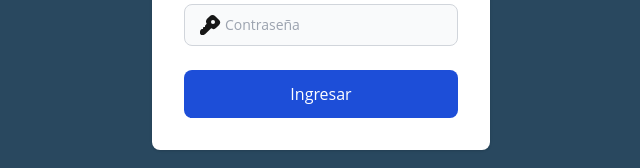
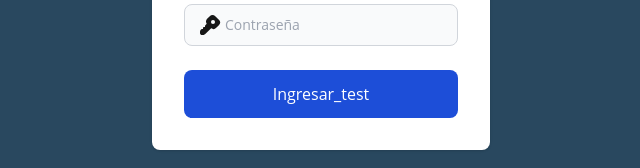
Before and after one commit to leodany8816/monitor_front2, a Next.js app: page / in a window 1280 px wide. Shown: the part 412-580 px from the top of the page, without its empty margins (319-959 px from the left). Built offline with nearby package versions, Linux system fonts and the light colour scheme.

Commit message:
test desplege

```diff
--- a/src/app/components/loginForm.jsx
+++ b/src/app/components/loginForm.jsx
@@ -103,7 +103,7 @@ const Login = () => {
                             </div>
                             <input type="password" name="password" id="password" className="bg-gray-50 border border-gray-300 text-gray-900 text-sm rounded-lg focus:ring-blue-500 focus:border-blue-500 block w-full ps-10 p-2.5  dark:bg-gray-700 dark:border-gray-600 dark:placeholder-gray-400 dark:text-white dark:focus:ring-blue-500 dark:focus:border-blue-500" placeholder="Contraseña" onChange={(e) => setPassword(e.target.value)} />
                         </div>
-                        <button type="submit" className="w-full px-5 py-3 text-base font-medium text-center text-white bg-blue-700 rounded-lg hover:bg-blue-800 focus:ring-4 focus:outline-none focus:ring-blue-300 dark:bg-blue-600 dark:hover:bg-blue-700 dark:focus:ring-blue-800">Ingresar</button>
+                        <button type="submit" className="w-full px-5 py-3 text-base font-medium text-center text-white bg-blue-700 rounded-lg hover:bg-blue-800 focus:ring-4 focus:outline-none focus:ring-blue-300 dark:bg-blue-600 dark:hover:bg-blue-700 dark:focus:ring-blue-800">Ingresar_test</button>
                     </form>
                 </div>
             </div>
```
